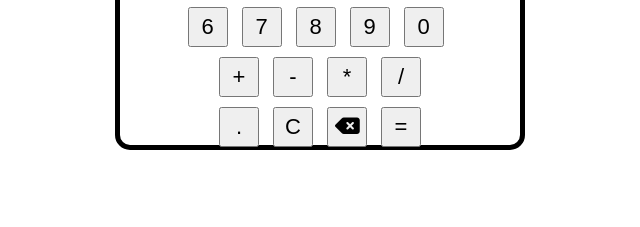
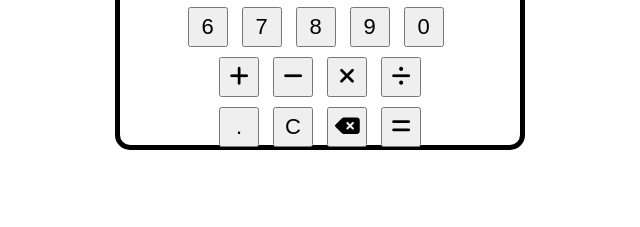
Before and after one commit to jholson1030/odin-calculator, a website: page index.html in a window 1280 px wide. Shown: the part 435-662 px from the top of the page, 320-960 px from the left. Drawn offline with Linux system fonts and the light colour scheme.

Commit message:
Add icons for operators

```diff
--- a/index.html
+++ b/index.html
@@ -30,16 +30,16 @@
                     <button class="number" data-value="0">0</button>
                 </div>
                 <div class="buttons operators">
-                    <button class="operator add" data-value="+">+</button>
-                    <button class="operator subtract" data-value="-">-</button>
-                    <button class="operator multiply" data-value="*">*</button>
-                    <button class="operator divide" data-value="/">/</button>
+                    <button class="operator add" data-value="+"><i class="fa-solid fa-plus" style="color: #000000;"></i></button>
+                    <button class="operator subtract" data-value="-"><i class="fa-solid fa-minus" style="color: #000000;"></i></button>
+                    <button class="operator multiply" data-value="*"><i class="fa-solid fa-xmark" style="color: #000000;"></i></button>
+                    <button class="operator divide" data-value="/"><i class="fa-solid fa-divide" style="color: #000000;"></i></button>
                 </div>
                 <div class="buttons misc">
                     <button class="point">.</button>
                     <button class="clear">C</button>
                     <button class="backspace"><i class="fa-solid fa-delete-left"></i></button>
-                    <button class="equal">=</button>
+                    <button class="equal"><i class="fa-solid fa-equals" style="color: #000000;"></i></button>
                 </div>
             </div>
         </div>
```
